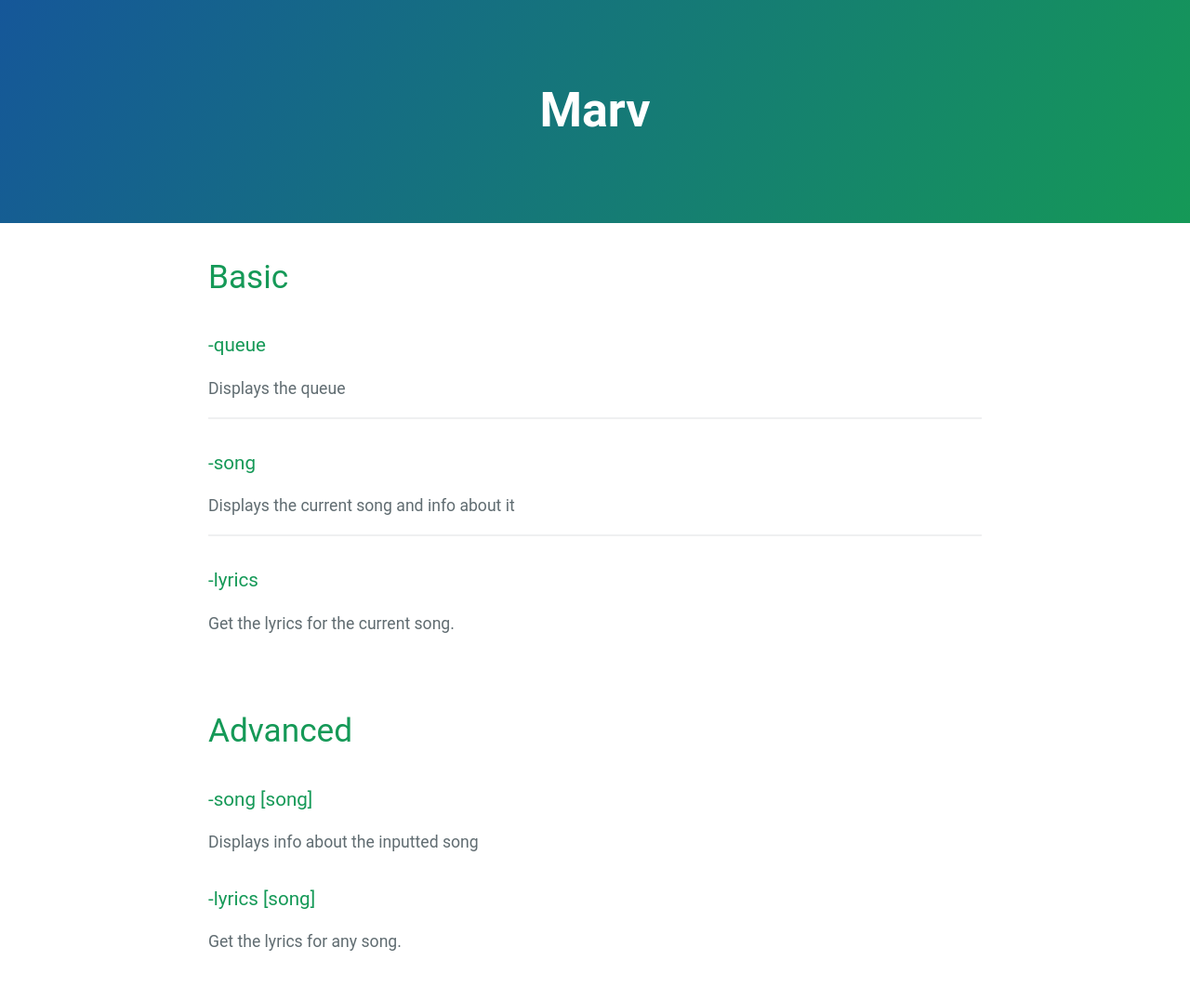
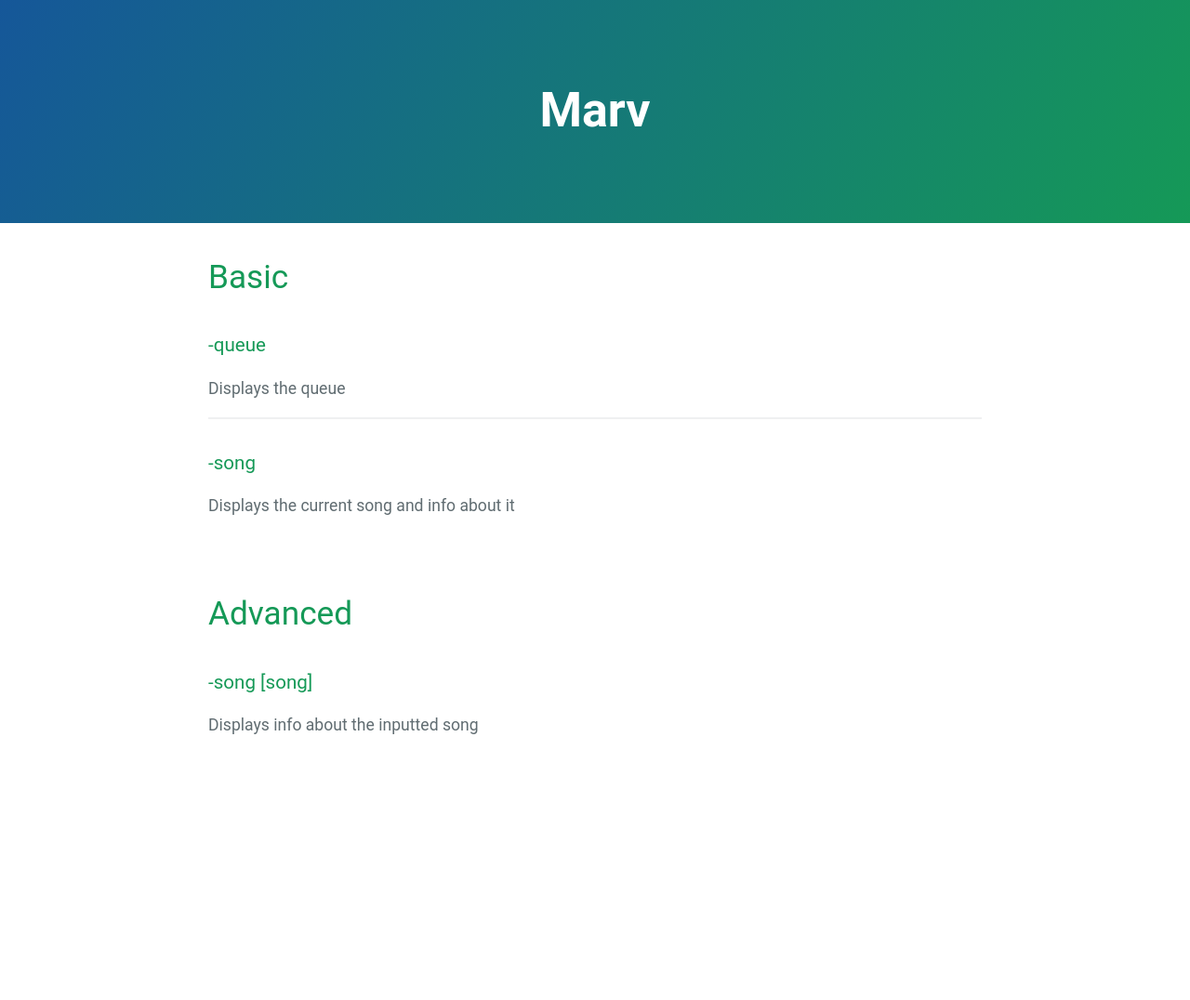
Before and after one commit to mymindishazel/marv-docs, a Jekyll site: the page built from commands/queue/view.md, in a window 1280 px wide. Shown: the whole page at 93% size. Built offline with Jekyll 4.4.1, drawn with Linux system fonts in a browser that asks for light colours; our own code applies the rules of GitHub Pages for plain Markdown files; after the commit the page ends 900 px from its top, so only the background shows below that.

Commit message:
undo the last commit

```diff
--- a/commands/queue/view.md
+++ b/commands/queue/view.md
@@ -8,17 +8,9 @@ Displays the queue
 ### -song
 Displays the current song and info about it
 
----
-
-### -lyrics
-Get the lyrics for the current song.
-
 <br>
 
 # Advanced
 
 ### -song [song]
 Displays info about the inputted song
-
-### -lyrics [song]
-Get the lyrics for any song.
```
